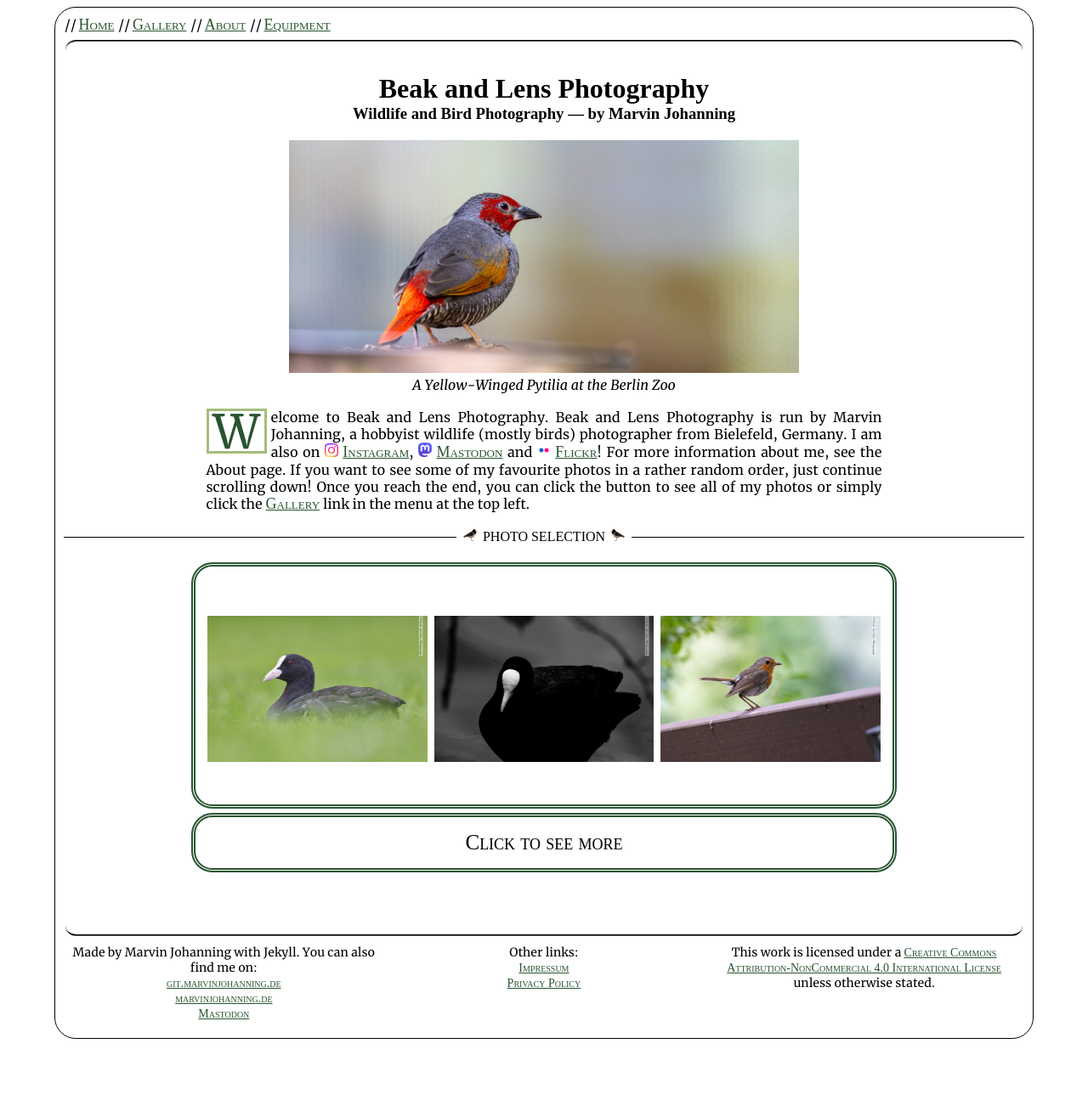
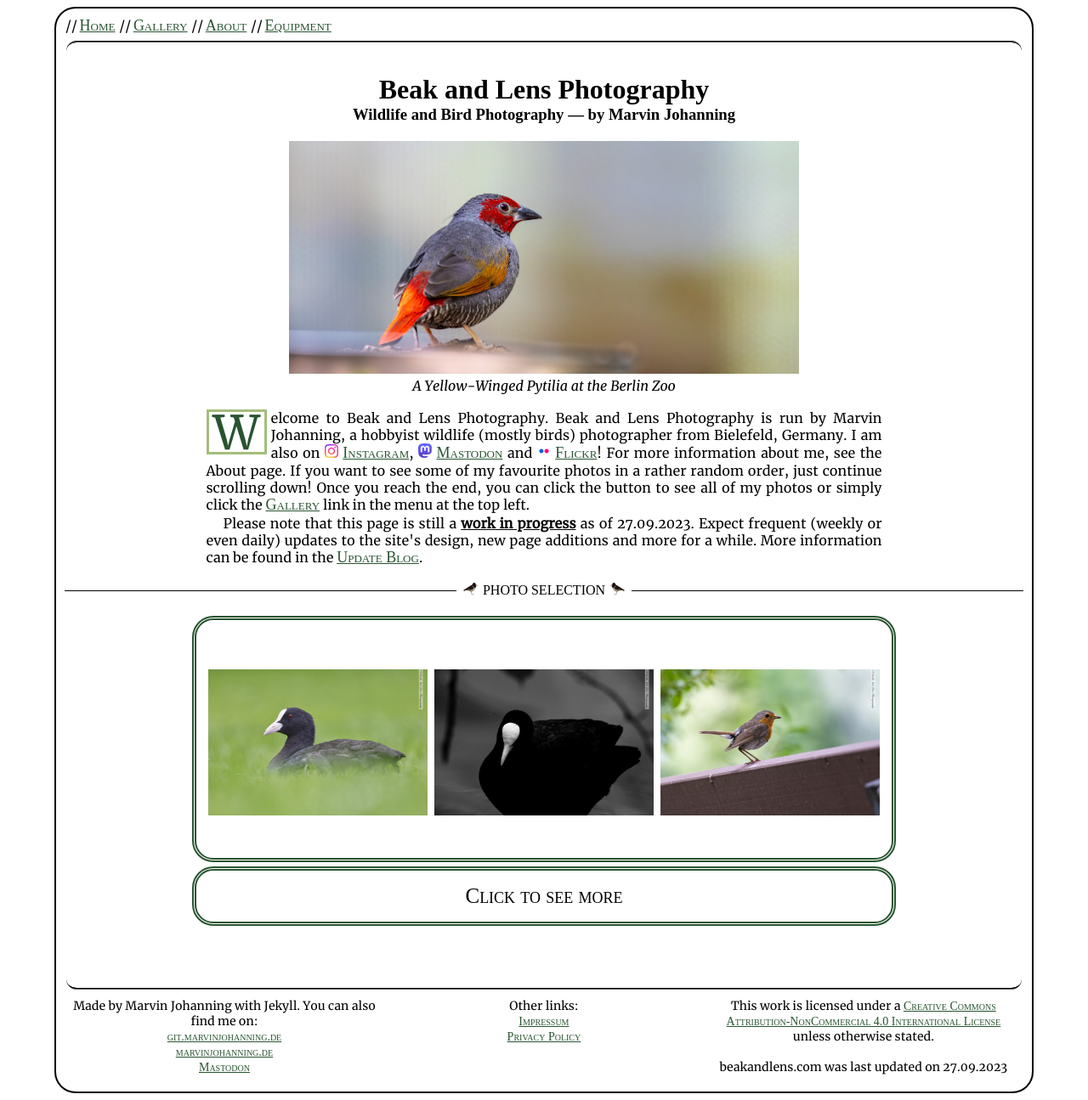
Before and after one commit to mjohanning99/beakandlens.com, a Jekyll site: the page built from index.md, in a window 1280 px wide. Shown: the whole page at 85% size. Built offline with Jekyll 4.4.1, drawn with Linux system fonts in a browser that asks for light colours; before the commit the page ends 1231 px from its top, so only the background shows below that.

Commit message:
Add update blog, change dark theme

```diff
--- a/_includes/footer.html
+++ b/_includes/footer.html
@@ -18,5 +18,7 @@
 
     <div class="column-3">
       This work is licensed under a <a rel="license" href="http://creativecommons.org/licenses/by-nc/4.0/">Creative Commons Attribution-NonCommercial 4.0 International License</a> unless otherwise stated.
+      <br><br>
+      beakandlens.com was last updated on {{ 'now' | date: "%d.%m.%Y" }}
     </div>
   </div>
--- a/_layouts/home.html
+++ b/_layouts/home.html
@@ -32,6 +32,8 @@
 
 		<div class="article">
 			<p>Welcome to Beak and Lens Photography. Beak and Lens Photography is run by Marvin Johanning, a hobbyist wildlife (mostly birds) photographer from Bielefeld, Germany. I am also on <img src="/assets/icons/instagram.png" width="16" height="16"> <a href="https://www.instagram.com/beakandlens/">Instagram</a>, <img src="/assets/icons/mastodon.png" width="16" height="16"> <a href="https://birds.town/@mjohanning">Mastodon</a> and <img src="/assets/icons/flickr.png" width="16" height="16"> <a href="https://www.flickr.com/photos/mjohanning/">Flickr</a>! For more information about me, see the About page. If you want to see some of my favourite photos in a rather random order, just continue scrolling down! Once you reach the end, you can click the button to see all of my photos or simply click the <a href="/gallery">Gallery</a> link in the menu at the top left. </p>
+
+			<p>Please note that this page is still a <b><u>work in progress</u></b> as of {{ 'now' | date: "%d.%m.%Y" }}. Expect frequent (weekly or even daily) updates to the site's design, new page additions and more for a while. More information can be found in the <a href="/updates/">Update Blog</a>.</p>
 		</div>
 
 		<div class="separator">
--- a/assets/css/gallery.css
+++ b/assets/css/gallery.css
@@ -11,6 +11,12 @@
   margin-right: 150px;
   border: 5px #285430 double;
   border-radius: 25px;
+}
+
+@media (prefers-color-scheme: dark) {
+  .gallery-row {
+    border: 5px rgba(205, 205, 205) double;
+   }
 }
 
 .gallery-button {
--- a/assets/css/styles.css
+++ b/assets/css/styles.css
@@ -23,8 +23,8 @@
     --colour1: #5F8D4E;
     --colour2: #5F8D4E;
     --colour3: #A4BE7B;
-    --colour4: #285430;
-    --colour5: #285430;
+    --colour4: #A4BE7B;
+    --colour5: #5F8D4E;
 
     --bg-color: #242424;
 
@@ -35,6 +35,8 @@
   body {
     background-color: #242424;
     color: #F5F5F5;
+
+    border: white;
   }
 
   blockquote {
@@ -62,6 +64,8 @@
 @media (prefers-color-scheme: light) {
   body {
     background-color: white;
+
+    border: black;
   }
 
   blockquote {
@@ -738,7 +742,7 @@ img.no {
 
 .button1 {
   background-color: var(--bg-color);
-  border: 5px double var(--colour5);
+  border: 5px double var(--colour4);
   border-radius: 25px;
   width: 100%;
 }
@@ -753,7 +757,7 @@ a.button {
 }
 
 body {
-  border: 1px solid black;
+  border: 2px solid;
   border-radius: 25px;
   margin-left: 5%;
   margin-right: 5%;
```
Also changed, not shown: updates.md (added, +15 -0 lines).
